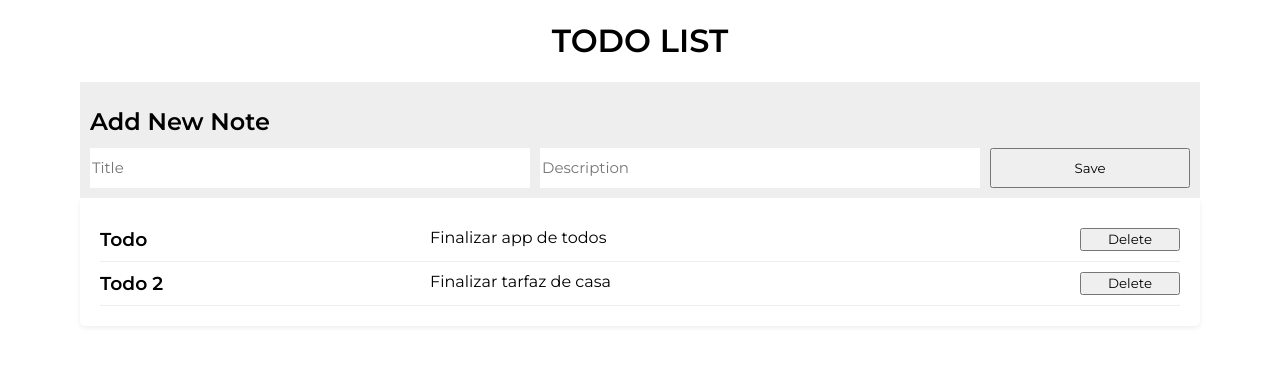
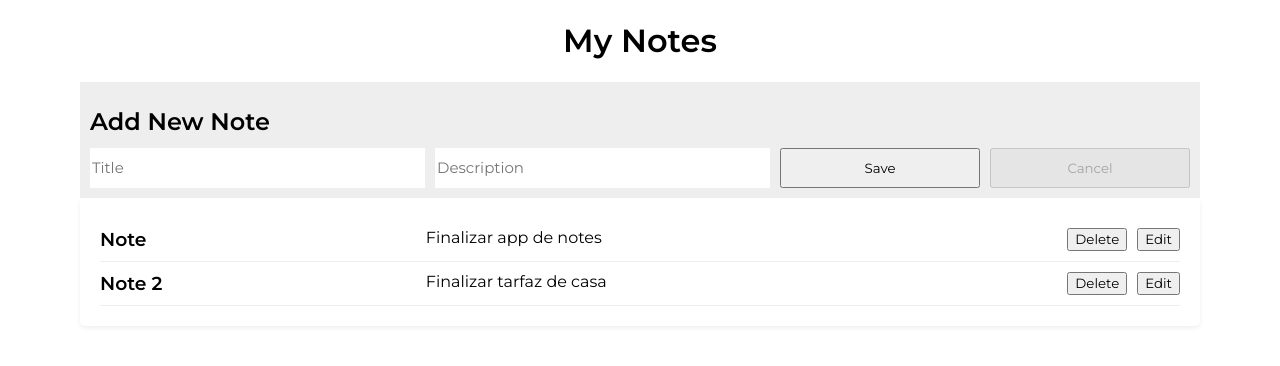
Before and after one commit to vitorzerbeto/playing-with-vuejs, a Vue app: page / in a window 1280 px wide. Shown: the top 366 px of the page. Built offline with nearby package versions, Linux system fonts and the light colour scheme.

Commit message:
edit functionality + now the app is called My Notes

```diff
--- a/src/App.vue
+++ b/src/App.vue
@@ -1,37 +1,48 @@
 <template>
   <div id="app">
-    <h1>TODO LIST</h1>
+    <h1>My Notes</h1>
 
-    <TodoForm :on-save="saveTodo" />
-
-    <TodoList :todos="todos" :on-delete="deleteTodo" />
+    <NoteForm :note="noteToEdit" :on-save="saveNote" :on-clear="clearEditNote" />
+    <NoteList :notes="notes" :on-delete="deleteNote" :on-edit="editNote" />
   </div>
 </template>
 
 <script>
-import TodoList from './components/TodoList';
-import TodoForm from './components/TodoForm';
+import NoteList from './components/NoteList';
+import NoteForm from './components/NoteForm';
 
 export default {
   name: 'App',
   components: {
-    TodoList,
-    TodoForm,
+    NoteList,
+    NoteForm,
   },
   data() {
     return {
-      todos: new Map([
-        [1, { title: 'Todo', description: 'Finalizar app de todos' }],
-        [2, { title: 'Todo 2', description: 'Finalizar tarfaz de casa' }],
+      notes: new Map([
+        [1, { title: 'Note', description: 'Finalizar app de notes' }],
+        [2, { title: 'Note 2', description: 'Finalizar tarfaz de casa' }],
       ]),
+      noteToEdit: undefined,
+      isEditing: false,
     };
   },
   methods: {
-    saveTodo({ title, description, key = Date.now() }) {
-      this.todos.set(key, { title, description });
+    saveNote({ title, description, key }) {
+      this.notes.set(key, { title, description });
     },
-    deleteTodo({ key }) {
-      this.todos.delete(key);
+    deleteNote({ key }) {
+      this.notes.delete(key);
+    },
+    editNote({ key }) {
+      const { title, description } = this.notes.get(key);
+
+      this.noteToEdit = { title, description, key };
+      this.isEditing = true;
+    },
+    clearEditNote() {
+      this.noteToEdit = undefined;
+      this.isEditing = false;
     },
   },
 };
--- /dev/null
+++ b/src/components/NoteForm.vue
@@ -0,0 +1,89 @@
+<template>
+  <div id="note-form">
+    <h2>Add New Note</h2>
+    <input v-model="title" type="text" name="title" placeholder="Title" />
+    <input v-model="description" type="text" name="description" placeholder="Description" />
+    <button @click="handleSave">Save</button>
+    <button :disabled="!isEditing" @click="handleClear">Cancel</button>
+  </div>
+</template>
+
+<script>
+export default {
+  props: {
+    onSave: {
+      type: Function,
+      required: true,
+    },
+    onClear: {
+      type: Function,
+      required: true,
+    },
+    note: {
+      type: Object,
+      default: undefined,
+    },
+  },
+  data() {
+    return {
+      title: '',
+      description: '',
+      key: undefined,
+      isEditing: false,
+    };
+  },
+  watch: {
+    note: function (note) {
+      if (note) {
+        this.title = note.title;
+        this.description = note.description;
+        this.key = note.key;
+        this.isEditing = true;
+      }
+    },
+  },
+  methods: {
+    handleClear() {
+      this.title = '';
+      this.description = '';
+      this.key = undefined;
+      this.isEditing = false;
+
+      this.onClear();
+    },
+    handleSave() {
+      this.onSave({
+        key: this.key !== undefined ? this.key : Date.now(),
+        title: this.title,
+        description: this.description,
+      });
+
+      this.handleClear();
+    },
+  },
+};
+</script>
+
+<style>
+#note-form {
+  display: grid;
+  grid-template-columns: 1fr 1fr 200px 200px;
+  width: 100%;
+  gap: 10px;
+  padding: 10px;
+  background: #eee;
+}
+
+#note-form h2 {
+  grid-column: 1 / -1;
+  margin: 15px 0 2px;
+}
+
+#note-form input {
+  border: 0;
+  width: 100%;
+  height: 40px;
+  background: #fff;
+  font-size: 15px;
+}
+</style>
--- /dev/null
+++ b/src/components/NoteList.vue
@@ -0,0 +1,47 @@
+<template>
+  <div id="note-list">
+    <div v-for="[key, { title, description }] of notes" :key="key">
+      <NoteListItem
+        :id="key"
+        :title="title"
+        :description="description"
+        :on-delete="onDelete"
+        :on-edit="onEdit"
+      />
+    </div>
+  </div>
+</template>
+
+<script>
+import NoteListItem from './NoteListItem';
+
+export default {
+  components: {
+    NoteListItem,
+  },
+  props: {
+    notes: {
+      type: Map,
+      required: true,
+    },
+    onDelete: {
+      type: Function,
+      required: true,
+    },
+    onEdit: {
+      type: Function,
+      required: true,
+    },
+  },
+};
+</script>
+
+<style>
+#note-list {
+  display: flex;
+  flex-direction: column;
+  border-radius: 5px;
+  box-shadow: 0 2px 5px #eee;
+  padding: 20px;
+}
+</style>
--- a/src/components/TodoListItem.vue
+++ b/src/components/NoteListItem.vue
@@ -1,8 +1,9 @@
 <template>
-  <div class="todo-item">
+  <div class="note-item">
     <h3>{{ title }}</h3>
     <p>{{ description }}</p>
     <button class="delete" @click="handleDelete">Delete</button>
+    <button class="edit" @click="handleEdit">Edit</button>
   </div>
 </template>
 
@@ -25,27 +26,34 @@ export default {
       type: Function,
       required: true,
     },
+    onEdit: {
+      type: Function,
+      required: true,
+    },
   },
   methods: {
     handleDelete() {
       this.onDelete({ key: this.id });
+    },
+    handleEdit() {
+      this.onEdit({ key: this.id });
     },
   },
 };
 </script>
 
 <style>
-.todo-item {
+.note-item {
   width: 100%;
   display: grid;
-  grid-template-columns: 1fr 2fr 100px;
+  grid-template-columns: 1fr 2fr auto auto;
   padding: 10px 0;
   gap: 10px;
   border-bottom: 1px solid #eee;
 }
 
-.todo-item h3,
-.todo-item p {
+.note-item h3,
+.note-item p {
   margin: 0;
 }
 </style>
--- a/src/components/TodoForm.vue
+++ /dev/null
@@ -1,60 +0,0 @@
-<template>
-  <div id="todo-form">
-    <h2>Add New Note</h2>
-    <input v-model="titleField" type="text" name="title" placeholder="Title" />
-    <input v-model="descriptionField" type="text" name="description" placeholder="Description" />
-    <button @click="handleSave">Save</button>
-  </div>
-</template>
-
-<script>
-export default {
-  props: {
-    onSave: {
-      type: Function,
-      required: true,
-    },
-  },
-  data() {
-    return {
-      titleField: '',
-      descriptionField: '',
-    };
-  },
-  methods: {
-    handleSave() {
-      this.onSave({
-        title: this.titleField,
-        description: this.descriptionField,
-      });
-
-      this.titleField = '';
-      this.descriptionField = '';
-    },
-  },
-};
-</script>
-
-<style>
-#todo-form {
-  display: grid;
-  grid-template-columns: 1fr 1fr 200px;
-  width: 100%;
-  gap: 10px;
-  padding: 10px;
-  background: #eee;
-}
-
-#todo-form h2 {
-  grid-column: 1 / -1;
-  margin: 15px 0 2px;
-}
-
-#todo-form input {
-  border: 0;
-  width: 100%;
-  height: 40px;
-  background: #fff;
-  font-size: 15px;
-}
-</style>
--- a/src/components/TodoList.vue
+++ /dev/null
@@ -1,37 +0,0 @@
-<template>
-  <div id="todo-list">
-    <div v-for="[key, { title, description }] of todos" :key="key">
-      <TodoListItem :id="key" :title="title" :description="description" :on-delete="onDelete" />
-    </div>
-  </div>
-</template>
-
-<script>
-import TodoListItem from './TodoListItem';
-
-export default {
-  components: {
-    TodoListItem,
-  },
-  props: {
-    todos: {
-      type: Map,
-      required: true,
-    },
-    onDelete: {
-      type: Function,
-      required: true,
-    },
-  },
-};
-</script>
-
-<style>
-#todo-list {
-  display: flex;
-  flex-direction: column;
-  border-radius: 5px;
-  box-shadow: 0 2px 5px #eee;
-  padding: 20px;
-}
-</style>
```
